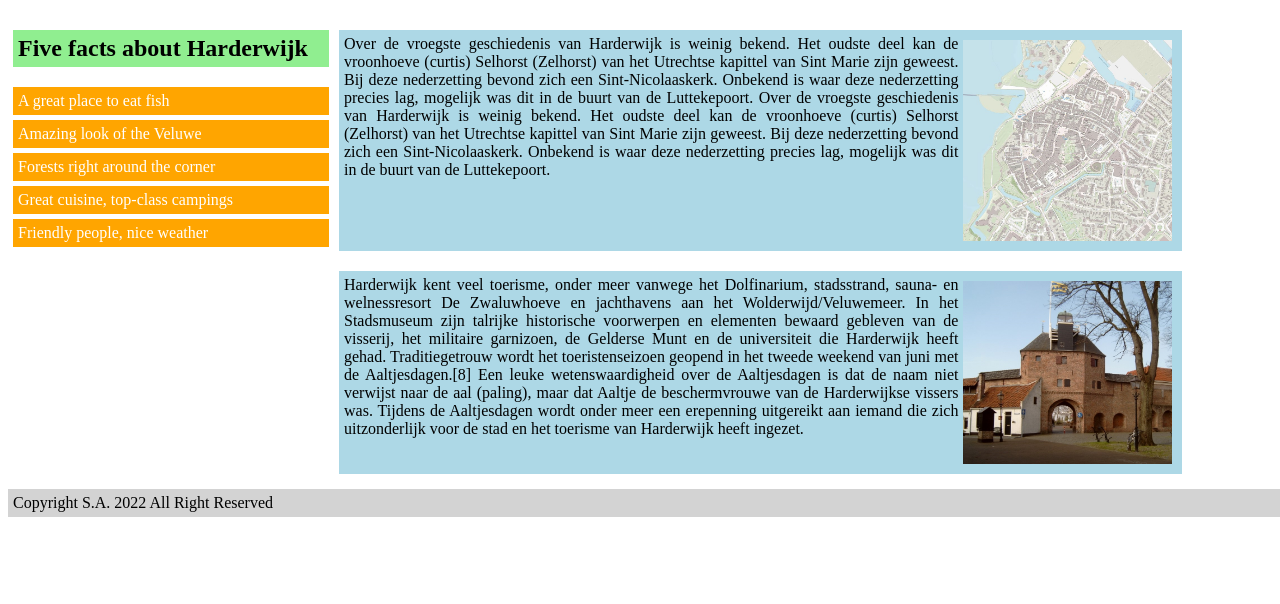
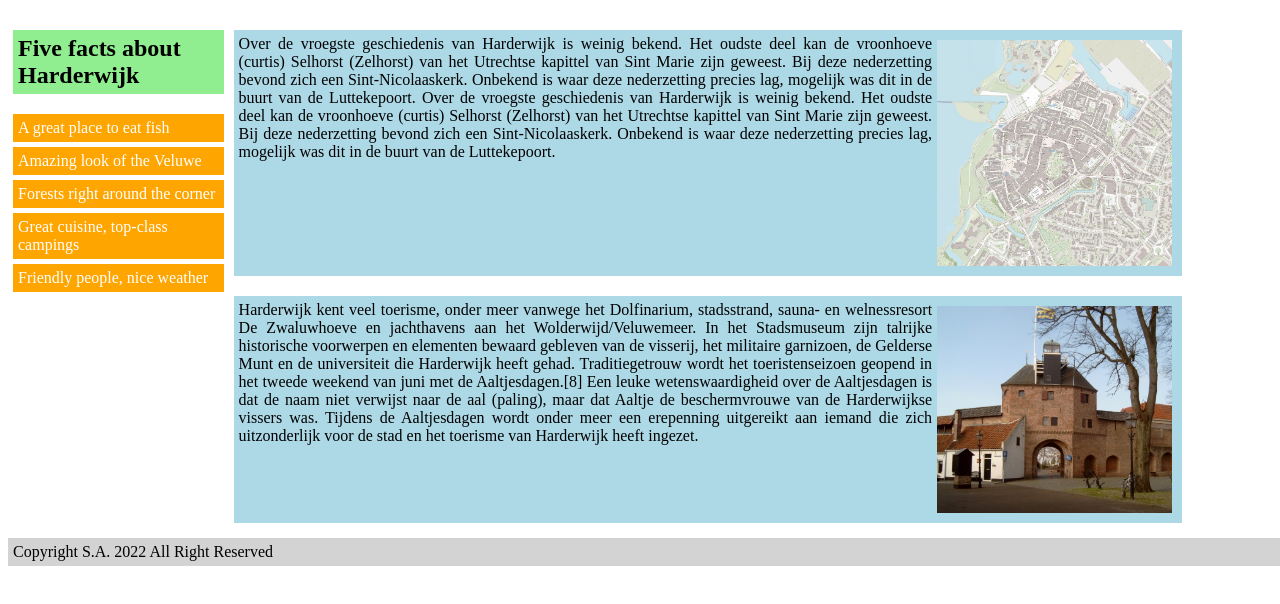
Before and after one commit to Shahbaz-Alavi/About-Harderwijk, a plain HTML site: page index.html in a window 1280 px wide. Shown: the part 110-714 px from the top of the page. Drawn offline with Linux system fonts and the light colour scheme.

Commit message:
changed column division to 2-9. Simplified code and removed unneccesary classes

```diff
--- a/index.html
+++ b/index.html
@@ -13,7 +13,7 @@ rel="stylesheet">
         <h1>Harderwijk - Veluwemeer's Crown Jewel</h1>
       </header>
       <div class="row">
-      <div class="col-3">
+      <div class="col-2">
         <h2>Five facts about Harderwijk</h2>
         <ol>
           <li>A great place to eat fish</li>
@@ -23,18 +23,12 @@ rel="stylesheet">
           <li>Friendly people, nice weather</li>
         </ol>
       </div>
-      <div class="col-8">
-        <div class="para1">
-
+      <div class="col-9">
         <p><img src="map-harderwijk.jpg" alt="a map of harderwijk">
           Over de vroegste geschiedenis van Harderwijk is weinig bekend. Het oudste deel kan de vroonhoeve (curtis) Selhorst (Zelhorst) van het Utrechtse kapittel van Sint Marie zijn geweest. Bij deze nederzetting bevond zich een Sint-Nicolaaskerk. Onbekend is waar deze nederzetting precies lag, mogelijk was dit in de buurt van de Luttekepoort.
           Over de vroegste geschiedenis van Harderwijk is weinig bekend. Het oudste deel kan de vroonhoeve (curtis) Selhorst (Zelhorst) van het Utrechtse kapittel van Sint Marie zijn geweest. Bij deze nederzetting bevond zich een Sint-Nicolaaskerk. Onbekend is waar deze nederzetting precies lag, mogelijk was dit in de buurt van de Luttekepoort.</p>
-        </div>
-        <div class="para2">
-
         <p><img src="vischpoort.jpg" alt="a photo of vischpoort">
           Harderwijk kent veel toerisme, onder meer vanwege het Dolfinarium, stadsstrand, sauna- en welnessresort De Zwaluwhoeve en jachthavens aan het Wolderwijd/Veluwemeer. In het Stadsmuseum zijn talrijke historische voorwerpen en elementen bewaard gebleven van de visserij, het militaire garnizoen, de Gelderse Munt en de universiteit die Harderwijk heeft gehad. Traditiegetrouw wordt het toeristenseizoen geopend in het tweede weekend van juni met de Aaltjesdagen.[8] Een leuke wetenswaardigheid over de Aaltjesdagen is dat de naam niet verwijst naar de aal (paling), maar dat Aaltje de beschermvrouwe van de Harderwijkse vissers was. Tijdens de Aaltjesdagen wordt onder meer een erepenning uitgereikt aan iemand die zich uitzonderlijk voor de stad en het toerisme van Harderwijk heeft ingezet.</p>
-        </div>
       </div>
       </div>
       <br>
```
